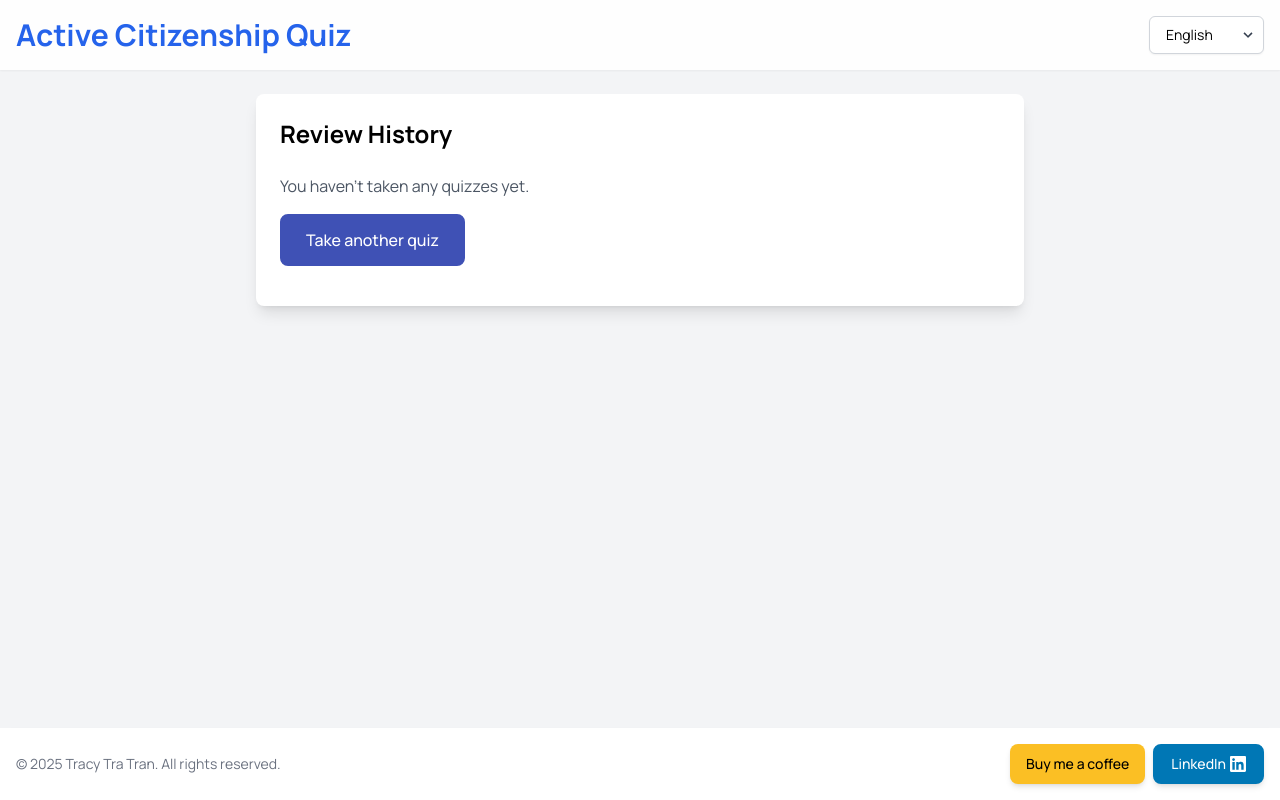
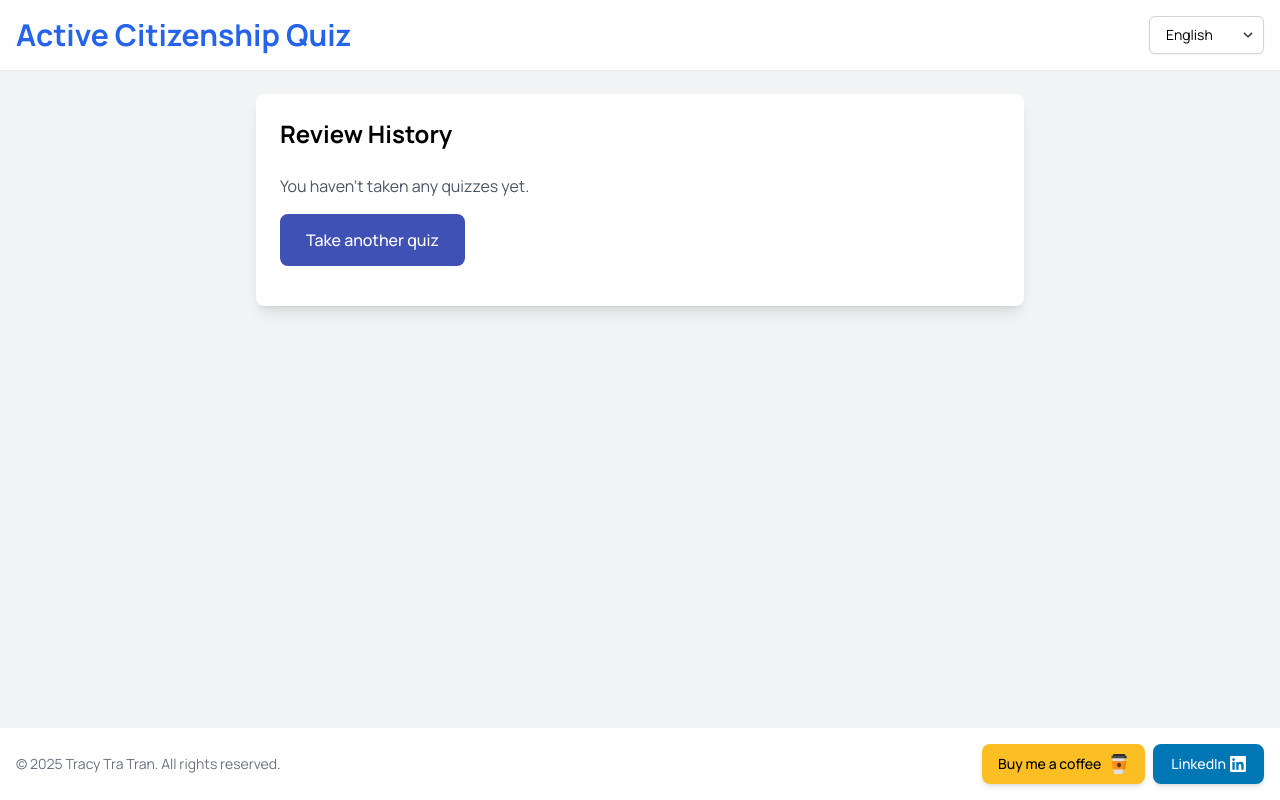
Before and after one commit to tracytratran/aktiv-medborgerskab, a React (Create React App) app: page /aktiv-medborgerskab/results in a window 1280 px wide. Built offline with nearby package versions, Linux system fonts and the light colour scheme.

Commit message:
Add icon to button Buy Me A Coffee

```diff
--- a/src/components/Footer.tsx
+++ b/src/components/Footer.tsx
@@ -1,4 +1,5 @@
 import React, { useState } from "react";
+import { BASE_PATH } from "../App";
 import { useAppTranslation } from "../hooks/useAppTranslation";
 import CoffeeModal from "./CoffeeModal";
 
@@ -18,9 +19,14 @@ const Footer: React.FC = () => {
           <div className="flex gap-2 order-1 sm:order-2">
             <button
               onClick={() => setShowCoffee(true)}
-            className="py-2 px-4 bg-amber-400 text-black rounded-lg text-sm font-medium hover:bg-amber-500 transition-colors shadow-md"
+              className="py-2 px-4 bg-amber-400 text-black rounded-lg text-sm font-medium hover:bg-amber-500 transition-colors shadow-md flex items-center gap-2"
             >
               {t("donate.buyMeACoffee")}
+              <img
+                src={`${BASE_PATH}/buy-me-a-coffee.png`}
+                alt="Buy me a coffee"
+                className="w-5 h-5"
+              />
             </button>
             <a
               href="https://www.linkedin.com/in/tracytratran"
--- a/src/components/Results.tsx
+++ b/src/components/Results.tsx
@@ -11,17 +11,14 @@ interface ResultsProps {
   restartQuiz: () => void;
 }
 
-const Results: React.FC<ResultsProps> = ({
-  userAnswers,
-  restartQuiz,
-}) => {
+const Results: React.FC<ResultsProps> = ({ userAnswers, restartQuiz }) => {
   const { t } = useAppTranslation();
   const navigate = useNavigate();
   const { quizHistory } = useQuizHistory();
   const [showCoffee, setShowCoffee] = useState(false);
 
   const correctAnswersCount = userAnswers.filter(
-    (answer) => answer.isCorrect
+    (answer) => answer.isCorrect,
   ).length;
   const totalQuestions = quizHistory[0]?.totalQuestions || 0;
   const percentage = Math.round((correctAnswersCount / totalQuestions) * 100);
@@ -52,9 +49,7 @@ const Results: React.FC<ResultsProps> = ({
         <div
           className={`w-40 h-40 md:w-48 md:h-48 rounded-full border-8 flex flex-col justify-center items-center mb-8 ${getGradeColorClasses()}`}
         >
-          <span className="text-4xl md:text-5xl font-bold">
-            {percentage}%
-          </span>
+          <span className="text-4xl md:text-5xl font-bold">{percentage}%</span>
           <span className="text-sm mt-2">
             {t("results.correct", {
               correct: correctAnswersCount,
@@ -90,10 +85,15 @@ const Results: React.FC<ResultsProps> = ({
           </button>
 
           <button
-            className="py-3 px-6 bg-amber-400 text-black rounded-lg font-medium hover:bg-amber-500 transition-colors"
+            className="py-3 px-6 bg-amber-400 text-black rounded-lg font-medium hover:bg-amber-500 transition-colors flex items-center gap-2 justify-center"
             onClick={() => setShowCoffee(true)}
           >
-            {t("donate.support")}
+            {t("donate.buyMeACoffee")}
+            <img
+              src={`${BASE_PATH}/buy-me-a-coffee.png`}
+              alt="Buy me a coffee"
+              className="w-5 h-5"
+            />
           </button>
         </div>
       </div>
```
Also changed, not shown: public/buy-me-a-coffee.png (added). Lines whose indentation alone changed are shown as unchanged.
